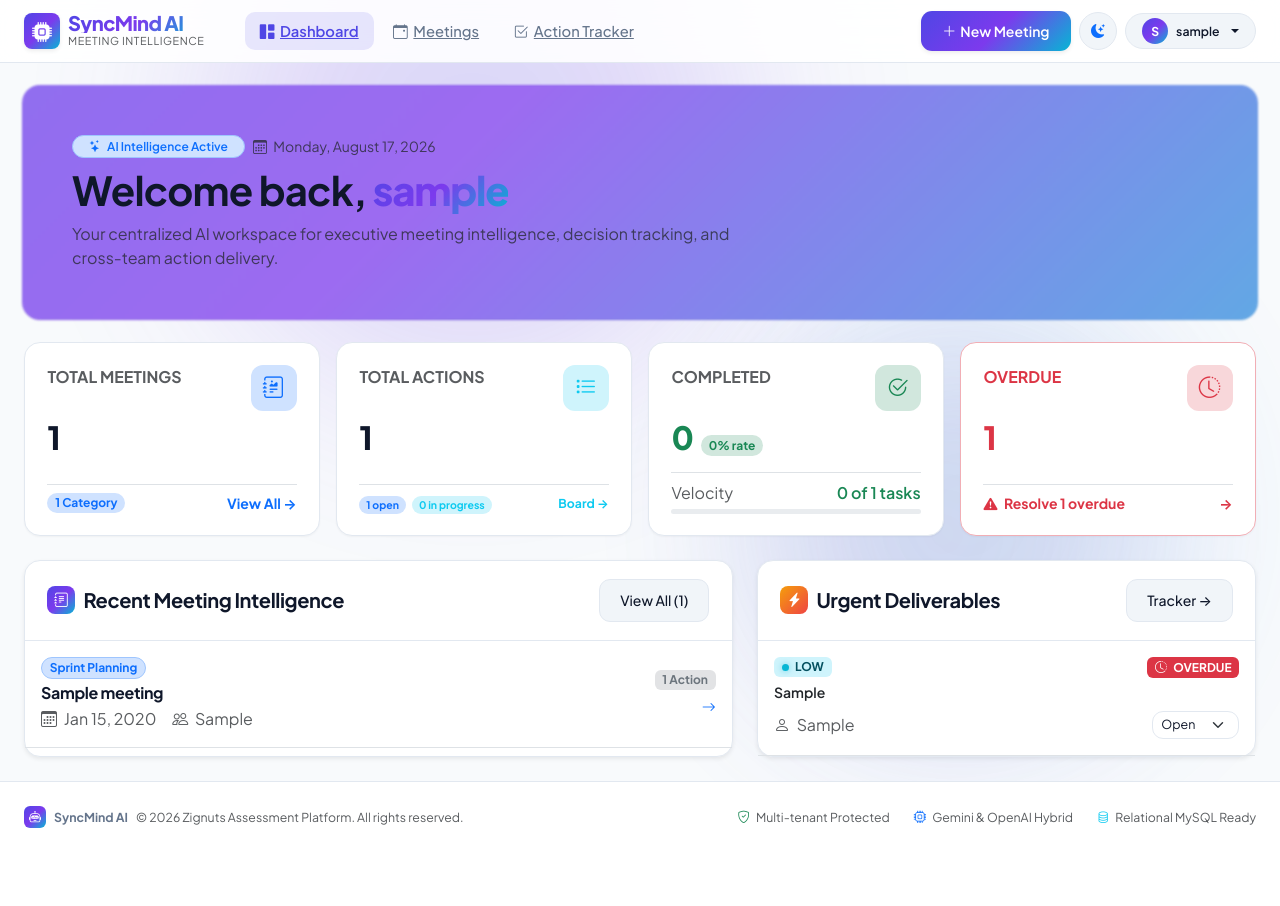
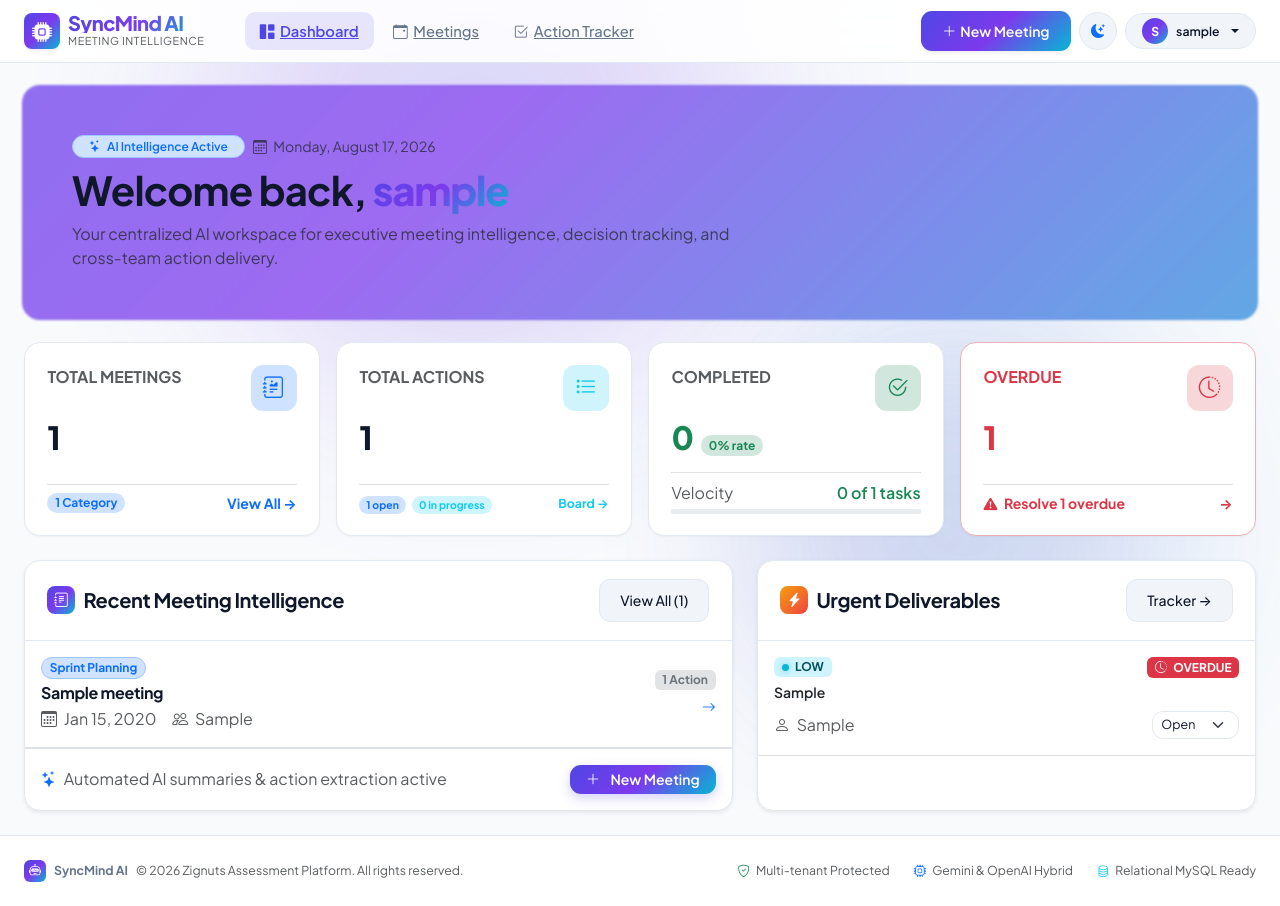
Before and after one commit to Kruti57/Zignuts_project_demo, a Django app: page / in a window 1280 px wide. Before the commit the page ends 828 px from the top, so only its background shows below. Run offline with Django 4.2, Linux system fonts and the light colour scheme; a user stored in the database is signed in; tables that the repository leaves empty hold one stand-in row (values such as "Sample post"); data that the repository does not hold is empty; some libraries are stand-ins or nearby versions.

Commit message:
Configure Zignuts sample meeting as main default demo workflow and balance dashboard layout

```diff
--- a/meetings/management/commands/seed_demo_data.py
+++ b/meetings/management/commands/seed_demo_data.py
@@ -26,14 +26,14 @@ class Command(BaseCommand):
 
         today = timezone.localdate()
 
-        # 2. Meeting 1: Sprint Planning
+        # 2. Meeting 1: Zignuts Assessment Primary Demo Meeting
         m1, _ = Meeting.objects.get_or_create(
             user=user,
-            title="Q3 Core Platform Sprint Planning & AI Architecture",
+            title="Zignuts AI Platform Architecture & Sprint Deliverables Review",
             defaults={
                 'date': today - timedelta(days=2),
                 'meeting_type': 'sprint',
-                'participants': 'Sarah Connor, David Kim, Elena Rostova, Michael Chen',
+                'participants': 'Sarah Connor (Tech Lead), David Kim (Backend Lead), Elena Rostova (Frontend Lead), Michael Chen (Product Manager)',
                 'transcript': """Sarah Connor (Tech Lead): Welcome everyone. Our main goal for this sprint is closing the customer onboarding bottleneck and finalizing the AI Meeting Notes integration.
 David Kim (Backend): On the backend architecture, Sarah and I reviewed the schema. We decided to use MySQL with PyMySQL connection pooling for high throughput. I will finalize the database migration scripts and set up the DRF endpoints by Friday.
 Elena Rostova (Frontend): On the frontend, I am building the modern SaaS dashboard and the Action Tracker. I will complete the Quill rich text editor and the dark mode theme by Thursday.
--- a/templates/dashboard.html
+++ b/templates/dashboard.html
@@ -162,10 +162,15 @@
                 {% endif %}
               </div>
               <h6 class="fw-bold mb-1 text-main text-truncate">{{ meeting.title }}</h6>
+              {% if meeting.insights and meeting.insights.summary %}
+              <p class="text-muted smaller mb-1 text-truncate" style="max-width: 440px;">
+                <i class="bi bi-quote text-primary me-1"></i>{{ meeting.insights.summary|truncatechars:100 }}
+              </p>
+              {% endif %}
               <div class="text-muted smaller d-flex flex-wrap align-items-center gap-3">
                 <span><i class="bi bi-calendar3 me-1"></i> {{ meeting.date|date:"M j, Y" }}</span>
                 {% if meeting.participants %}
-                <span><i class="bi bi-people me-1"></i> {{ meeting.participants|truncatechars:35 }}</span>
+                <span><i class="bi bi-people me-1"></i> {{ meeting.participants|truncatechars:32 }}</span>
                 {% endif %}
               </div>
             </div>
@@ -192,6 +197,17 @@
         </div>
         {% endif %}
       </div>
+
+      {% if recent_meetings %}
+      <div class="card-footer bg-transparent border-top p-3 d-flex justify-content-between align-items-center">
+        <span class="smaller text-muted">
+          <i class="bi bi-stars text-primary me-1"></i> Automated AI summaries &amp; action extraction active
+        </span>
+        <a href="{% url 'meeting_create' %}" class="btn btn-sm btn-primary-gradient py-1 px-3 smaller btn-hover-effect">
+          <i class="bi bi-plus-lg me-1"></i> New Meeting
+        </a>
+      </div>
+      {% endif %}
     </div>
   </div>
 
--- a/templates/meetings/meeting_form.html
+++ b/templates/meetings/meeting_form.html
@@ -68,7 +68,7 @@
             <div class="d-flex align-items-center gap-1">
               <span class="text-muted smaller me-1">Quick Sample:</span>
               <button type="button" class="btn btn-sm btn-outline-primary py-0 px-2 smaller rounded-pill insert-sample-btn" data-sample="sprint">
-                <i class="bi bi-code-slash me-1"></i> Sprint Sync
+                <i class="bi bi-stars me-1"></i> Zignuts Demo Transcript
               </button>
               <button type="button" class="btn btn-sm btn-outline-info py-0 px-2 smaller rounded-pill insert-sample-btn" data-sample="client">
                 <i class="bi bi-briefcase me-1"></i> Client Review
```
